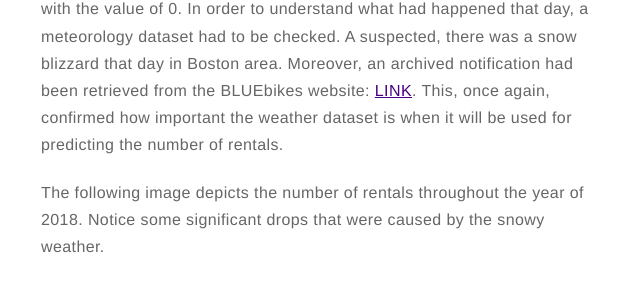
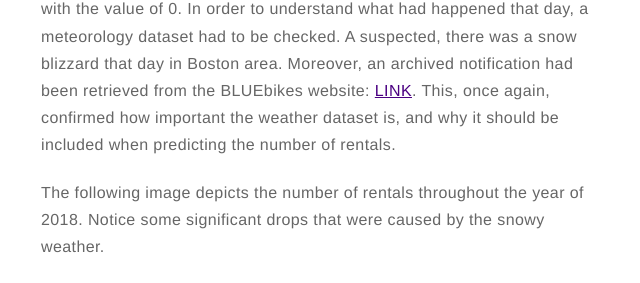
Before and after one commit to dljubenk/dljubenk.github.io, a Jekyll site: the page built from _posts/2019-02-14-analysis.markdown, in a window 1280 px wide and 900 px high, scrolled down 1575 px. Shown: the part 178-461 px from the top of the window, without its empty margins (319-959 px from the left). Built offline with Jekyll 4.4.1, drawn with Linux system fonts in a browser that asks for light colours; emoji names are drawn with the system emoji font; comment, search, counter and statistics services are not loaded.

Commit message:
Update 2019-02-14-analysis.markdown

```diff
--- a/_posts/2019-02-14-analysis.markdown
+++ b/_posts/2019-02-14-analysis.markdown
@@ -37,7 +37,7 @@ RELATIVE ERROR
 
 ## EDA
 
-By inspecting BLUEbikes dataset for the year of 2018, instead of 365 days in a year - only 364 were observed. Upon further examination, it was clear that 14th of March was missing, meaning that no rentals have been made that day. To fix the dataset, a single entry for that day was added in Python with the value of 0. In order to understand what had happened that day, a meteorology dataset had to be checked. A suspected, there was a snow blizzard that day in Boston area. Moreover, an archived notification had been retrieved from the BLUEbikes website: [LINK](https://www.bluebikes.com/blog/system-alert-the-hubway-system-has-reopened-wed-3-14). This, once again, confirmed how important the weather dataset is when it will be used for predicting the number of rentals.
+By inspecting BLUEbikes dataset for the year of 2018, instead of 365 days in a year - only 364 were observed. Upon further examination, it was clear that 14th of March was missing, meaning that no rentals have been made that day. To fix the dataset, a single entry for that day was added in Python with the value of 0. In order to understand what had happened that day, a meteorology dataset had to be checked. A suspected, there was a snow blizzard that day in Boston area. Moreover, an archived notification had been retrieved from the BLUEbikes website: [LINK](https://www.bluebikes.com/blog/system-alert-the-hubway-system-has-reopened-wed-3-14). This, once again, confirmed how important the weather dataset is, and why it should be included when predicting the number of rentals.
 
 The following image depicts the number of rentals throughout the year of 2018. Notice some significant drops that were caused by the snowy weather.
 
```
